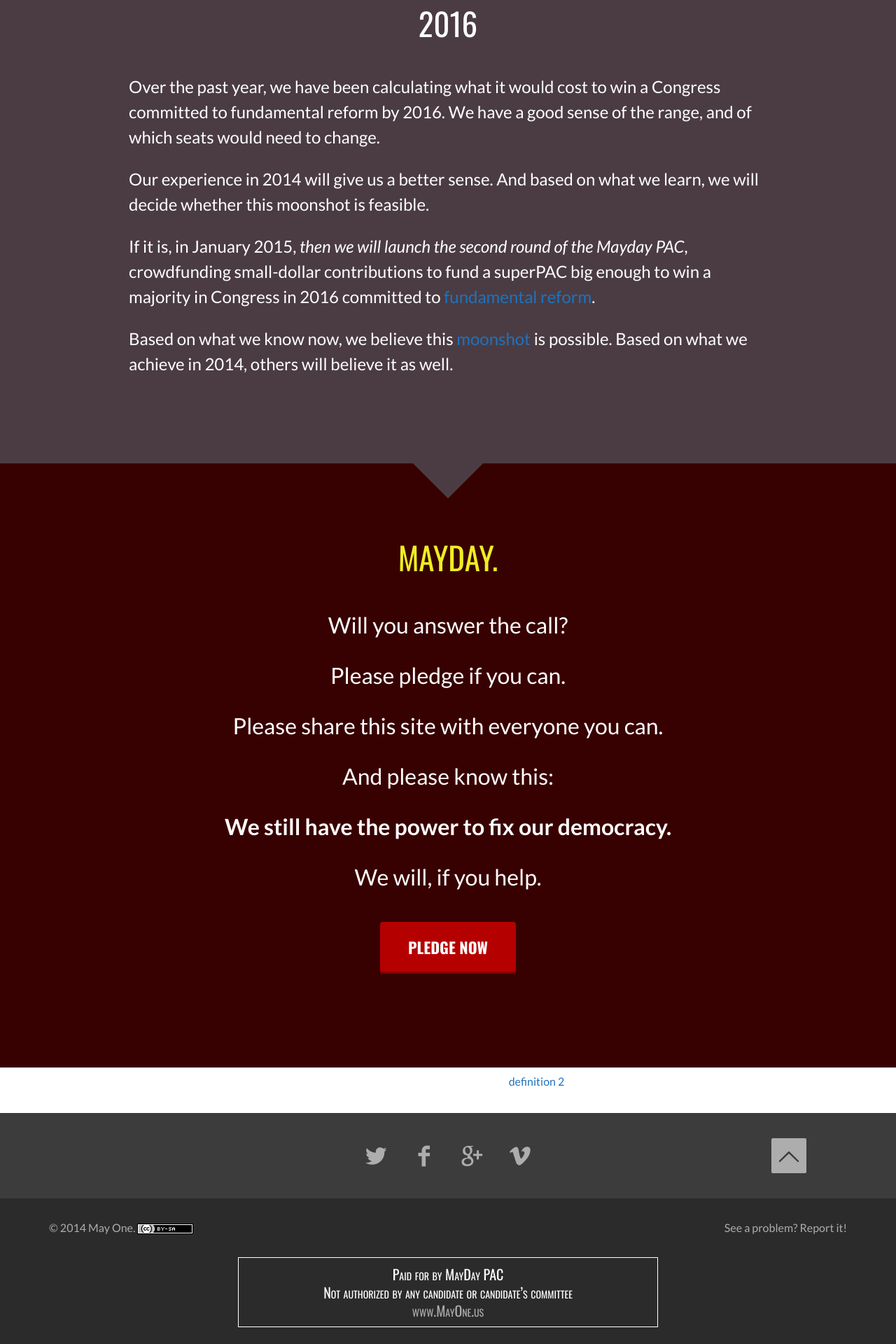
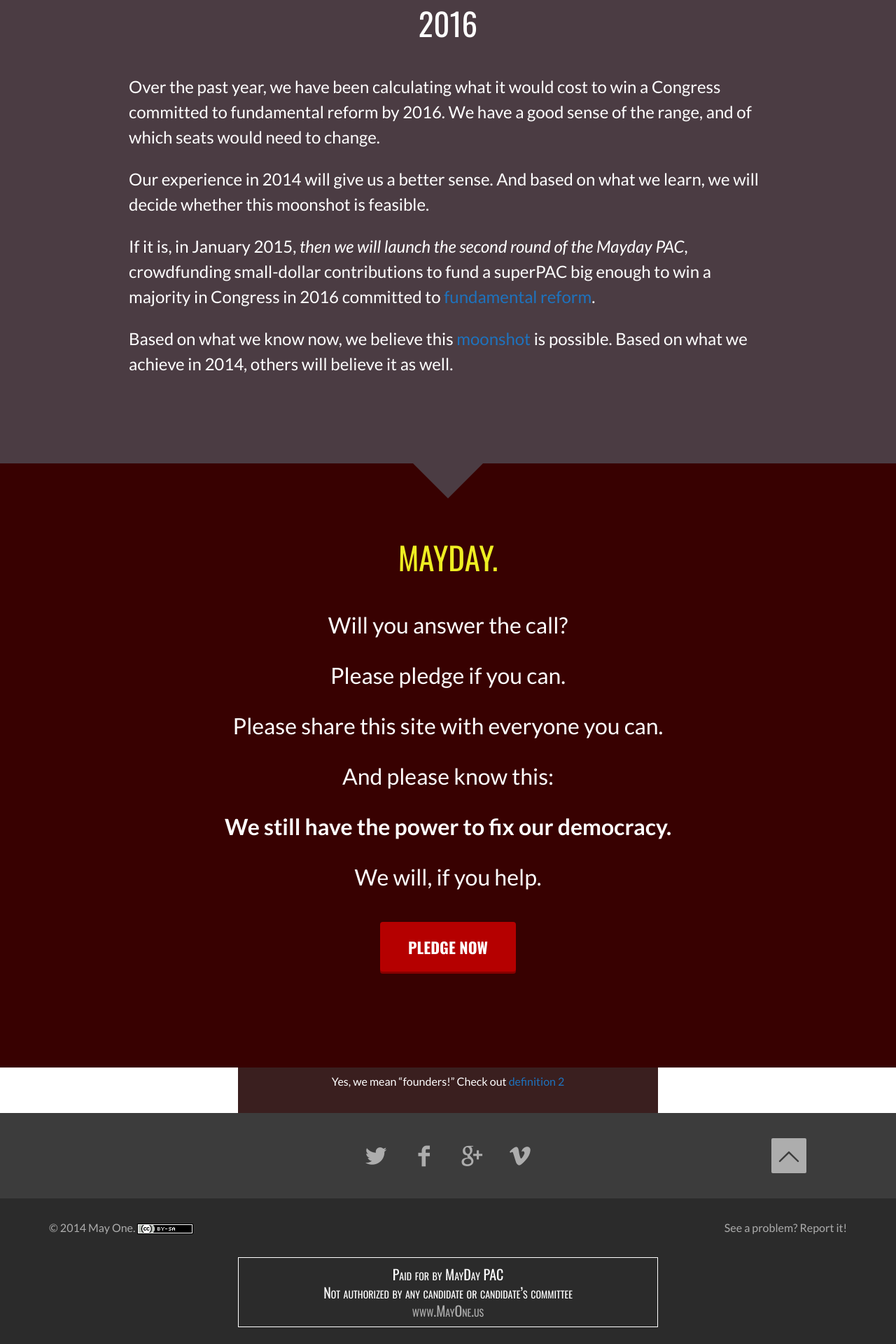
Before and after one commit to MayOneUS/2014-06-02-mayone.us-website, a Jekyll site: the page built from index.html, in a window 1280 px wide. Shown: the part 4451-6371 px from the top of the page at 70% size. Built offline with Jekyll 4.4.1, drawn with Linux system fonts in a browser that asks for light colours; nearby versions of some CDN libraries; library files that are not in the unit come from our copies.

Commit message:
Attempt #3 CSS

```diff
--- a/_includes/head.html
+++ b/_includes/head.html
@@ -171,12 +171,11 @@
     }
 
 	.footnote  {
-    background-color: #3A1F1F
+    background-color: #3A1F1F;
     color:white;
     max-width: 600px;
     font-family: 'Oswald', sans-serif;
     font-size: 100%;
-    color: #FFFFFF;
     line-height: 1.3;
     text-align:center;
     padding:10px;
--- a/style.css
+++ b/style.css
@@ -3430,7 +3430,7 @@ body.page-id-368 #edd-anon-wrap {
 }
 
 .footnote  {
-background-color: #3A1F1F
+background-color: #3A1F1F;
     color:white;
     max-width: 600px;
     font-family: 'Oswald', sans-serif;
```
